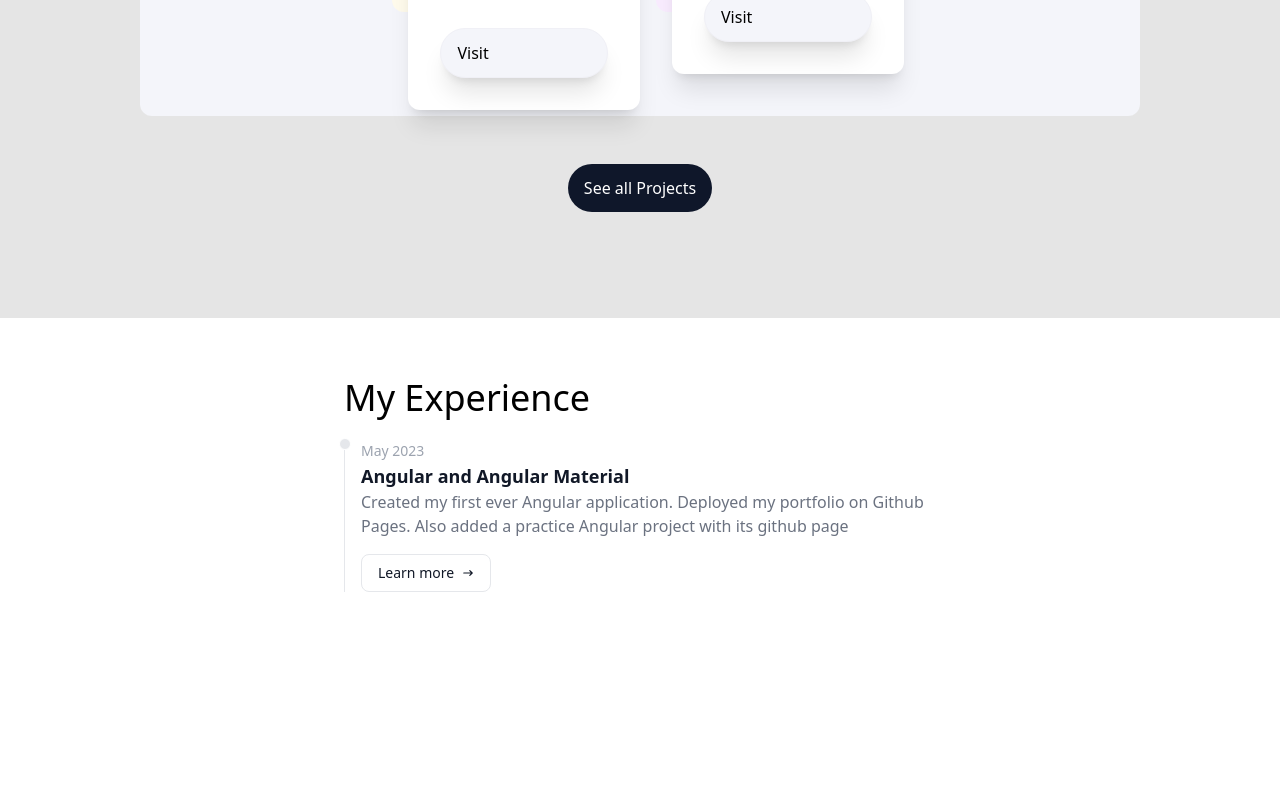
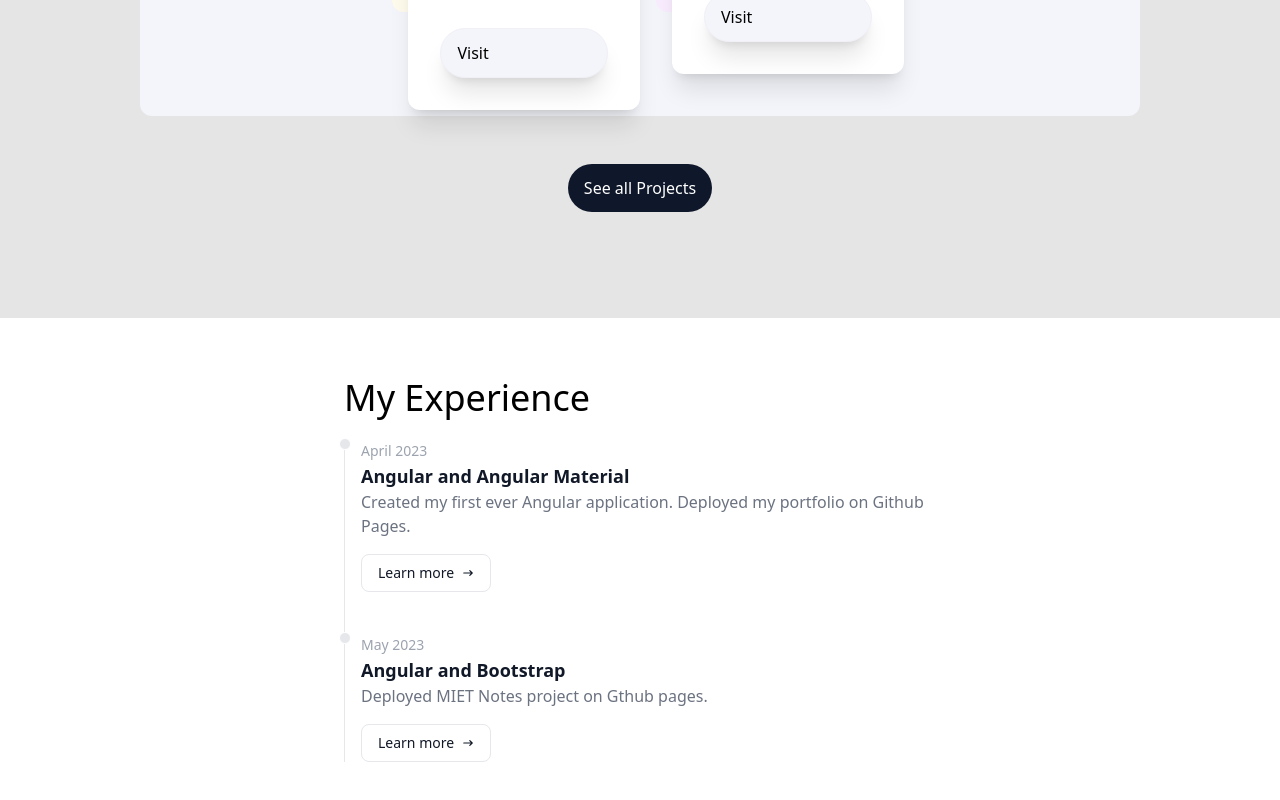
Before and after one commit to tejus3131/tejus3131.github.io, an Angular app: page / in a window 1280 px wide. Shown: the part 1282-2082 px from the top of the page. Before the commit the page ends 1954 px from the top, so only its background shows below. Built offline with nearby package versions, Linux system fonts and the light colour scheme.

Commit message:
experience update

```diff
--- a/src/app/components/work-experience/work-experience.component.html
+++ b/src/app/components/work-experience/work-experience.component.html
@@ -9,9 +9,9 @@
       <div
         class="absolute w-3 h-3 bg-gray-200 rounded-full -left-1.5 border border-white dark:border-gray-900 dark:bg-gray-700">
       </div>
-      <time class="mb-1 text-sm font-normal leading-none text-gray-400 dark:text-gray-500">May 2023</time>
+      <time class="mb-1 text-sm font-normal leading-none text-gray-400 dark:text-gray-500">April 2023</time>
       <h3 class="text-lg font-semibold text-gray-900 dark:text-white">Angular and Angular Material</h3>
-      <p class="mb-4 text-base font-normal text-gray-500 dark:text-gray-400">Created my first ever Angular application. Deployed my portfolio on Github Pages. Also added a practice Angular project with its github page</p>
+      <p class="mb-4 text-base font-normal text-gray-500 dark:text-gray-400">Created my first ever Angular application. Deployed my portfolio on Github Pages.</p>
       <a href="#"
          class="inline-flex items-center px-4 py-2 text-sm font-medium text-gray-900 bg-white border border-gray-200 rounded-lg hover:bg-gray-100 hover:text-blue-700 focus:z-10 focus:ring-2 focus:ring-blue-700 focus:text-blue-700 dark:bg-gray-800 dark:text-gray-400 dark:border-gray-600 dark:hover:text-white dark:hover:bg-gray-700">Learn
         more <svg class="w-3 h-3 ml-2" fill="currentColor" viewBox="0 0 20 20"
@@ -21,7 +21,22 @@
                 clip-rule="evenodd"></path>
         </svg></a>
     </li>
-
+    <li class="mb-10 ml-4">
+      <div
+        class="absolute w-3 h-3 bg-gray-200 rounded-full -left-1.5 border border-white dark:border-gray-900 dark:bg-gray-700">
+      </div>
+      <time class="mb-1 text-sm font-normal leading-none text-gray-400 dark:text-gray-500">May 2023</time>
+      <h3 class="text-lg font-semibold text-gray-900 dark:text-white">Angular and Bootstrap</h3>
+      <p class="mb-4 text-base font-normal text-gray-500 dark:text-gray-400">Deployed MIET Notes project on Gthub pages.</p>
+      <a href="https://tejus3131.github.io/mietnotes/" target="_blank"
+         class="inline-flex items-center px-4 py-2 text-sm font-medium text-gray-900 bg-white border border-gray-200 rounded-lg hover:bg-gray-100 hover:text-blue-700 focus:z-10 focus:ring-2 focus:ring-blue-700 focus:text-blue-700 dark:bg-gray-800 dark:text-gray-400 dark:border-gray-600 dark:hover:text-white dark:hover:bg-gray-700">Learn
+        more <svg class="w-3 h-3 ml-2" fill="currentColor" viewBox="0 0 20 20"
+                  xmlns="http://www.w3.org/2000/svg">
+          <path fill-rule="evenodd"
+                d="M12.293 5.293a1 1 0 011.414 0l4 4a1 1 0 010 1.414l-4 4a1 1 0 01-1.414-1.414L14.586 11H3a1 1 0 110-2h11.586l-2.293-2.293a1 1 0 010-1.414z"
+                clip-rule="evenodd"></path>
+        </svg></a>
+    </li>
   </ol>
 
 </div>
```
Also changed, not shown: 3 other files (tests, documents, lock files or other folders).
